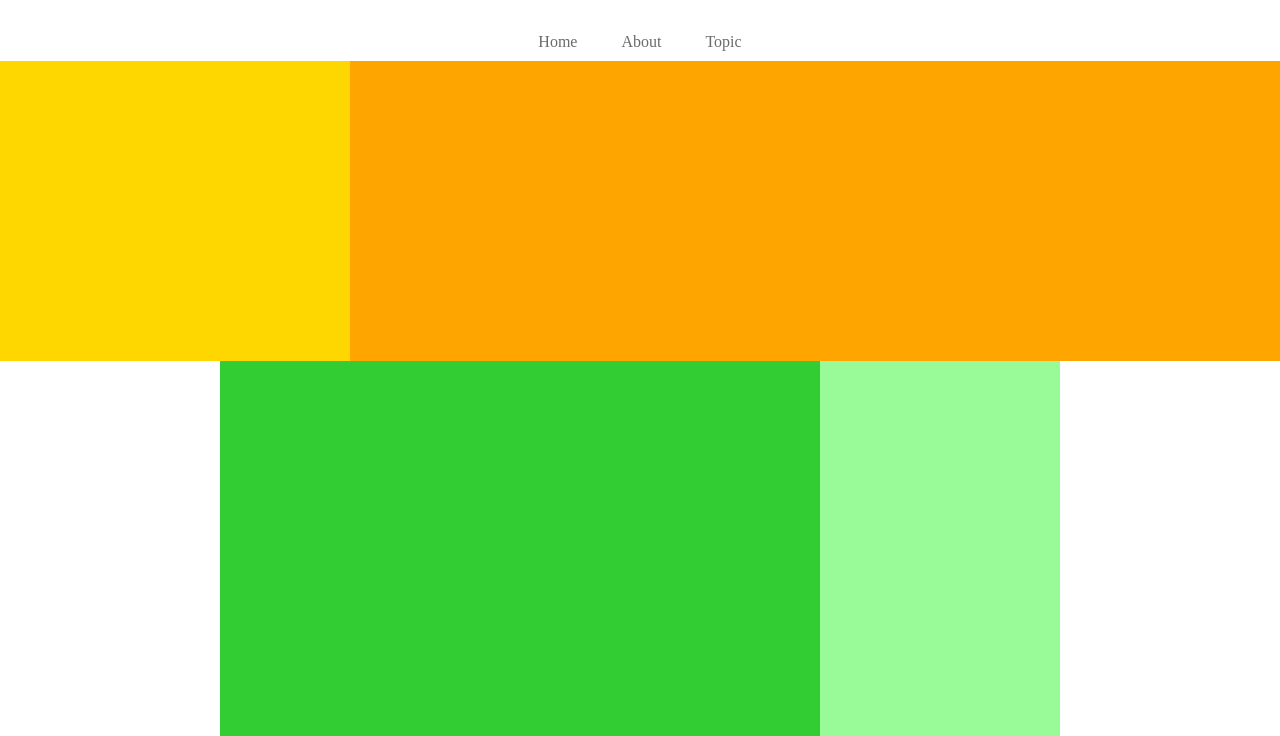
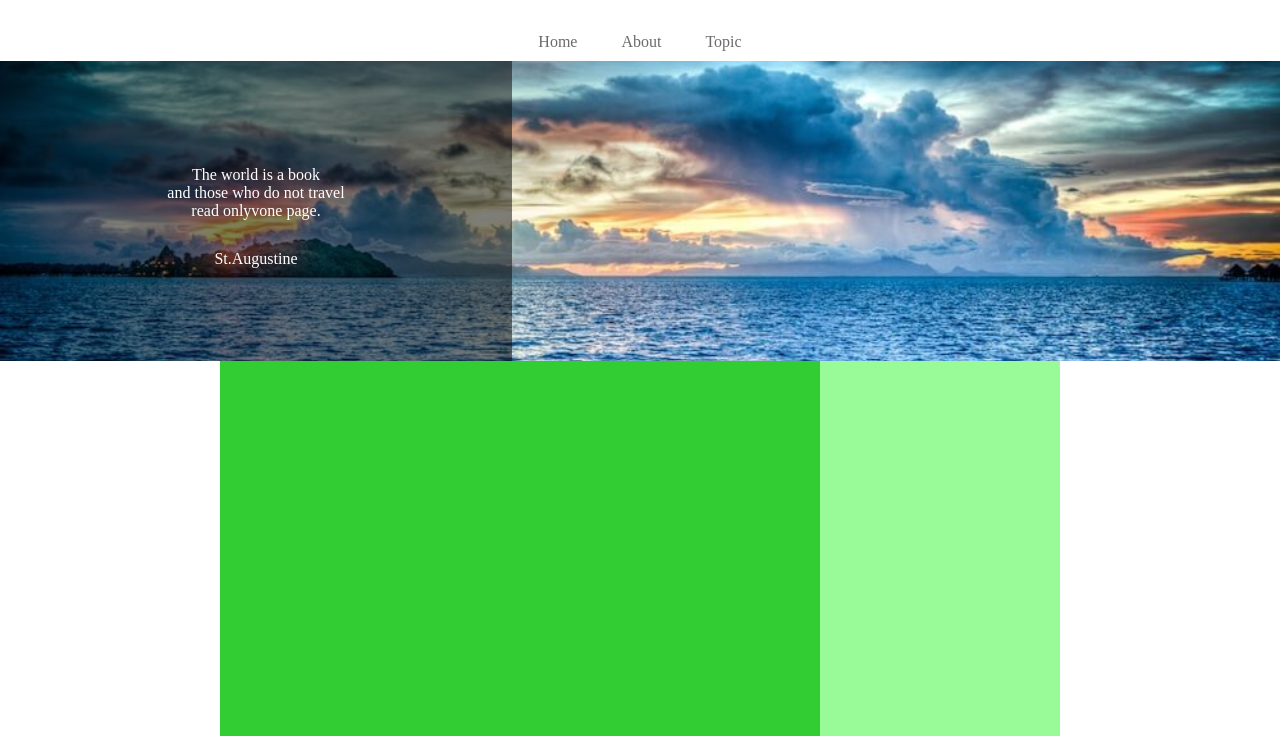
Before and after one commit to nakashimaiori/HTMLCSS, a plain HTML site: page CARAVAN2/index.html in a window 1280 px wide. Shown: the part 64-800 px from the top of the page. Drawn offline with Linux system fonts and the light colour scheme.

Commit message:
[Finish]1-6

```diff
--- a/CARAVAN2/index.html
+++ b/CARAVAN2/index.html
@@ -24,7 +24,16 @@
   </nav>
   <!-- main-visual用のdiv -->
   <div class="main-visual">
-    <div class="main-visual-content"></div>
+    <div class="main-visual-content">
+      <p class="main-visual-text">
+        The world is a book<br>
+        and those who do not travel<br>
+        read onlyvone page.
+      </p>
+      <p class="main-visual-name">
+        St.Augustine
+      </p>
+    </div>
   </div>
   <!-- main用のdiv -->
   <div class="main clearfix">
--- a/CARAVAN2/style.css
+++ b/CARAVAN2/style.css
@@ -43,13 +43,27 @@ header .headline{
 .main-visual {
   width: 100%; /* 横幅 */
   height: 300px; /* 高さ */
-  background-color: orange; /* 背景色 */
+  background-image: url(img/mv.jpg);
+  background-size: cover;
+  background-position: center;
 }
 .main-visual-content {
-  width: 350px; /* 横幅を指定 */
+  width: 40%; /* 横幅を指定 */
   height: 300px; /* 親の高さに揃える */
-  background-color: gold; /* 背景色 */
+  background-color: rgba( 0, 0, 0, 0.5); /* 背景色を半透明の黒にする */
+  text-align: center; /* 文字を中央揃えにする */
+  padding-top: 105px; /* 上側の内側余白で垂直方向の位置を調整 */
 }
+
+.main-visual-text {
+  color: #fff; /* 文字色を白に変更 */
+}
+
+.main-visual-name {
+  padding-top: 30px; /* 上側の外側の余白 */
+  color: #fff; /* 文字色を白に変更 */
+}
+
 .main {
   width: 840px; /* 横幅 */
   background-color: green; /* 背景色 */
```
Also changed, not shown: CARAVAN2/img/airport.jpg (added), CARAVAN2/img/asia.jpg (added), CARAVAN2/img/desert.jpg (added), CARAVAN2/img/forest.jpg (added), CARAVAN2/img/italy.jpg (added), CARAVAN2/img/japan.jpg (added), CARAVAN2/img/japan2.jpg (added), CARAVAN2/img/lake.jpg (added), CARAVAN2/img/mv.jpg (added), CARAVAN2/img/person.jpg (added), CARAVAN2/img/road.jpg (added), CARAVAN2/img/snow.jpg (added), 3 other files.
